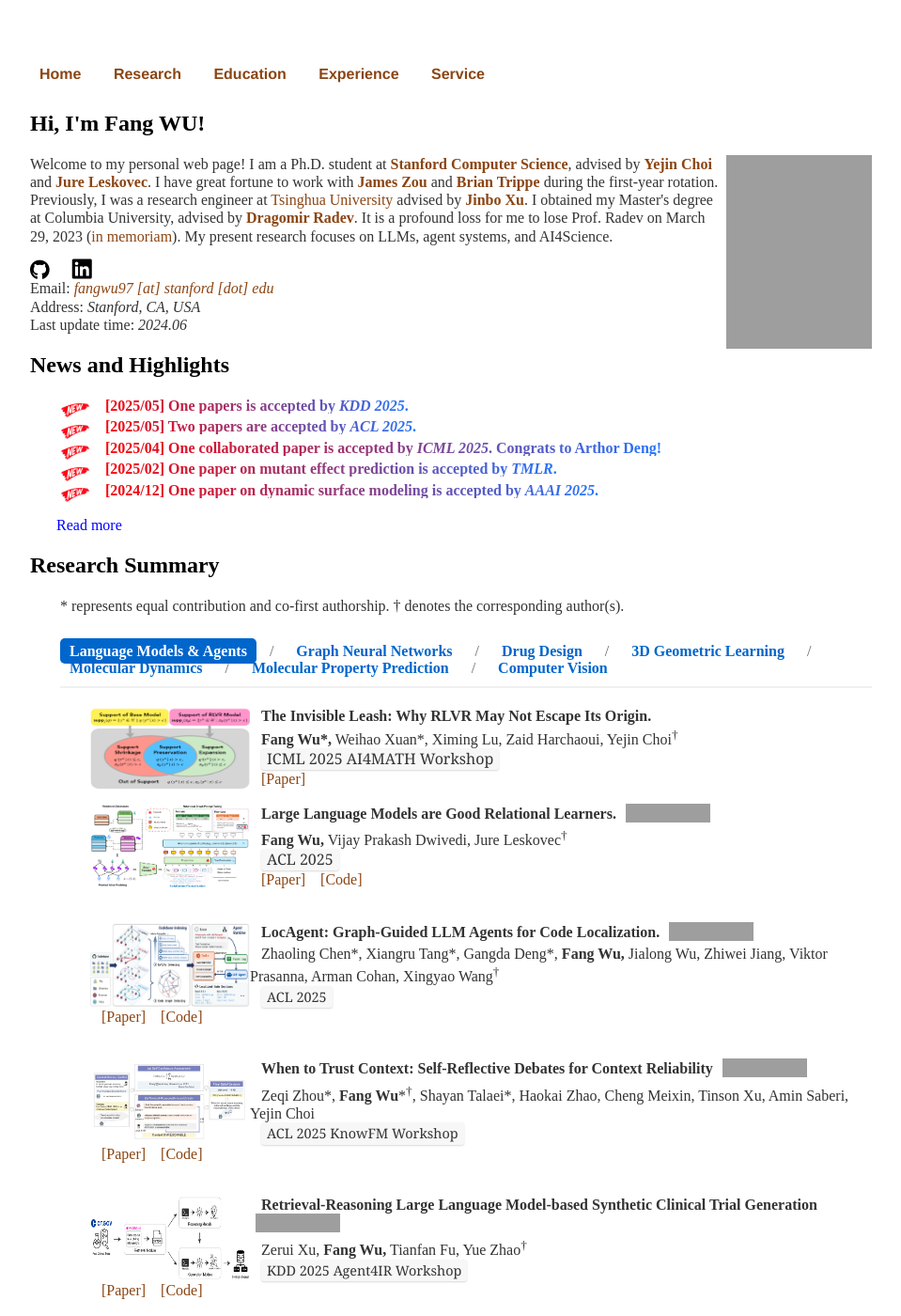
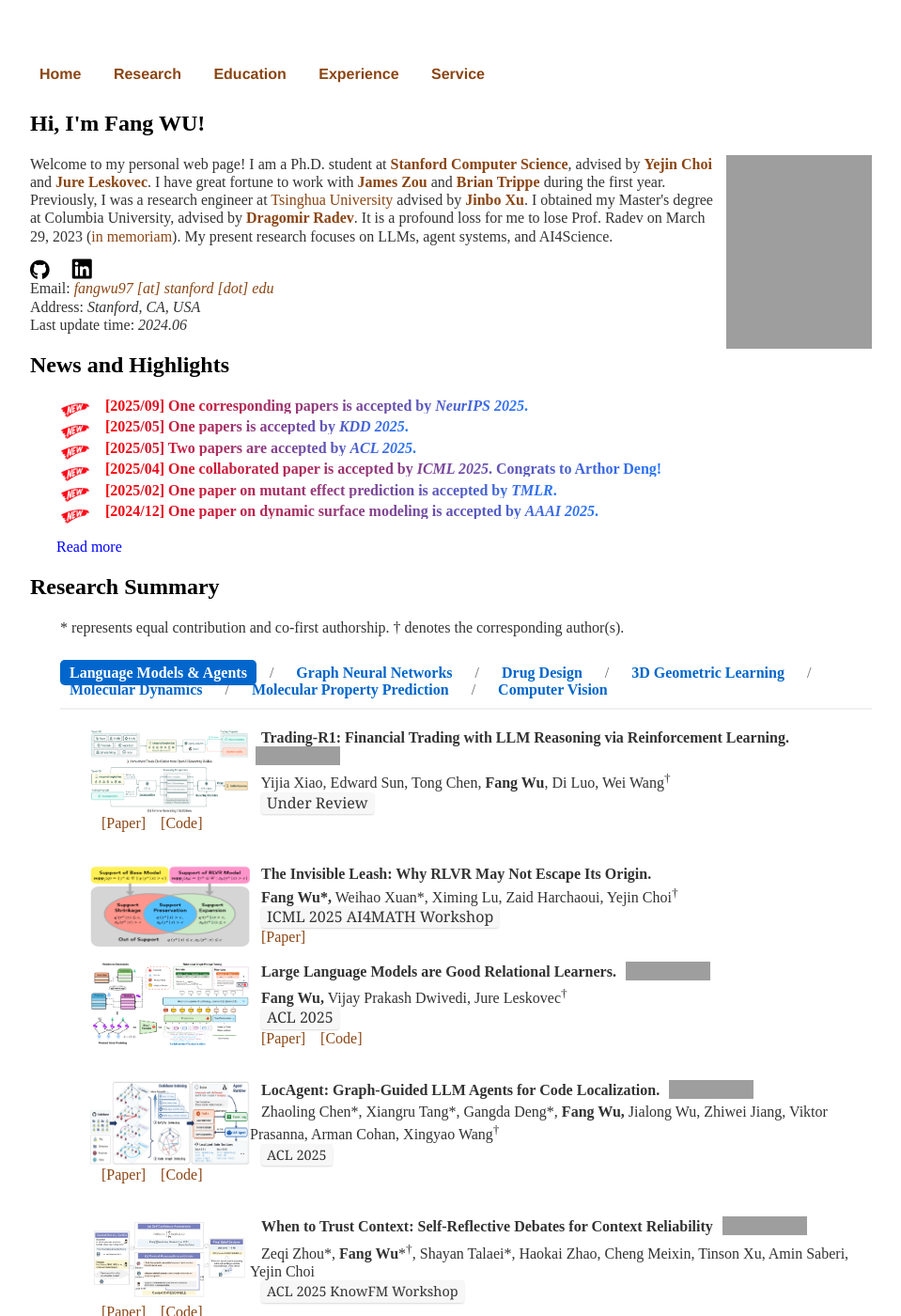
Before and after one commit to smiles724/smiles724.github.io, a Jekyll site: the page built from index.html, in a window 1280 px wide and 1400 px high. Shown: the whole window at 94% size, without its empty margins (160-1119 px from the left). Built offline with Jekyll 4.4.1, drawn with Linux system fonts in a browser that asks for light colours; nearby versions of some CDN libraries; a style sheet for code colours, icons or effects is not loaded; grey boxes are pictures that could not be loaded.

Commit message:
2025-08-21

```diff
--- a/index.html
+++ b/index.html
@@ -104,7 +104,7 @@
 	<h2>Hi, I'm Fang WU!</h2>
 	<p><img src="img/wu.jpg" align="right" alt="portrait" width="155" height="206"/>Welcome to my personal web page! I am a Ph.D. student at <a href="https://www.cs.stanford.edu/"><strong>Stanford Computer Science</strong></a>, advised by <a href=""><strong>Yejin Choi</strong></a> and
 		<a href="https://scholar.google.com/citations?user=Q_kKkIUAAAAJ&hl=en"><strong>Jure Leskovec</strong></a>. I have great fortune to work with <a href="https://www.james-zou.com/"><strong>James Zou</strong></a> and <a href="https://briantrippe.com/"><strong>Brian Trippe</strong></a>
-		during the first-year rotation.  Previously, I was a research engineer at <a href="https://air.tsinghua.edu.cn/en/">Tsinghua University</a> advised by <a href="https://home.ttic.edu/~jinbo/"><b>Jinbo Xu</b></a>. I obtained my Master's degree at Columbia University, advised by <a href="http://www.cs.yale.edu/homes/radev/"><strong>Dragomir Radev</strong></a>.
+		during the first year.  Previously, I was a research engineer at <a href="https://air.tsinghua.edu.cn/en/">Tsinghua University</a> advised by <a href="https://home.ttic.edu/~jinbo/"><b>Jinbo Xu</b></a>. I obtained my Master's degree at Columbia University, advised by <a href="http://www.cs.yale.edu/homes/radev/"><strong>Dragomir Radev</strong></a>.
 		It is a profound loss for me to lose Prof. Radev on March 29, 2023 (<a href="https://seas.yale.edu/news-events/news/memoriam-dragomir-radev-professor-computer-science">in memoriam</a>). My present research focuses on LLMs, agent systems, and AI4Science.
 		<!-- I am affiliated with the <a href="https://snap.stanford.edu/people.html"><strong>SNAP group</strong></a> at <a href="https://ai.stanford.edu/"><strong>SAIL</strong></a>.  -->
 	</p>
@@ -129,8 +129,9 @@
 	<h2><a name="news"></a>News and Highlights</h2>
 		<p style="margin-left: 2em;">
 			<img src="img/new.png" align="middle" width="32" height="15"/>
-			<b  style="background-image: linear-gradient(90deg,#ff0000 0,#2575fc); -webkit-background-clip: text; -webkit-text-fill-color: transparent;">
-			    &nbsp&nbsp [2025/05] One papers is accepted by <em>KDD 2025</em>. <br></b>
+			<b  style="background-image: linear-gradient(90deg,#ff0000 0,#2575fc); -webkit-background-clip: text; -webkit-text-fill-color: transparent;"> &nbsp&nbsp [2025/09] One corresponding papers is accepted by <em>NeurIPS 2025</em>. <br></b>
+			<img src="img/new.png" align="middle" width="32" height="15"/>
+			<b  style="background-image: linear-gradient(90deg,#ff0000 0,#2575fc); -webkit-background-clip: text; -webkit-text-fill-color: transparent;"> &nbsp&nbsp [2025/05] One papers is accepted by <em>KDD 2025</em>. <br></b>
 			<img src="img/new.png" align="middle" width="32" height="15"/>
 			<b  style="background-image: linear-gradient(90deg,#ff0000 0,#2575fc); -webkit-background-clip: text; -webkit-text-fill-color: transparent;">
 			    &nbsp&nbsp [2025/05] Two papers are accepted by <em>ACL 2025</em>. <br></b>
@@ -207,7 +208,18 @@
 
 	<div id="section-llm" class="topic-section">
 <!--	<h3 style="margin-left: 2em;">Large Language Models (LLMs)</h3>-->
-			<p style="margin-left: 4em;">
+		<p style="margin-left: 4em;">
+			<img src="img/paper/trading.png" align="left" width="170" height="90"/>
+			&nbsp&nbsp <b>Trading-R1: Financial Trading with LLM Reasoning via Reinforcement Learning.</b>
+			<span style="margin-left: 6px; vertical-align: middle;"> <img src="https://img.shields.io/github/stars/TauricResearch/Trading-R1?style=social" alt="GitHub stars"/></span> <br>
+			&nbsp&nbsp Yijia Xiao, Edward Sun, Tong Chen, <b>Fang Wu</b>, Di Luo, Wei Wang<sup>&dagger;</sup><br>
+			&nbsp&nbsp <span style="display: inline-block;background: #f7f7f7; color: #333333;padding: 2px 6px;border-radius: 3px;box-shadow: 0px 1px 2px rgba(0, 0, 0, 0.15); font-weight: normal;
+    		font-size: 1.0em; font-family: 'Georgia', 'Times New Roman', serif;">Under Review</span> <br>
+			&nbsp&nbsp <a href="https://www.arxiv.org/abs/2509.11420">[Paper]</a>
+			&nbsp&nbsp <a href="https://github.com/TauricResearch/Trading-R1">[Code]</a><br>
+			<br>
+		</p>
+		<p style="margin-left: 4em;">
 			<img src="img/paper/RLVR.png" align="left" width="170" height="90"/>
 			&nbsp&nbsp <b>The Invisible Leash: Why RLVR May Not Escape Its Origin.</b>  <br>
 			&nbsp&nbsp <b>Fang Wu*,</b> Weihao Xuan*, Ximing Lu, Zaid Harchaoui, Yejin Choi<sup>&dagger;</sup><br>
@@ -261,7 +273,7 @@
 			</span> <br>
 			&nbsp&nbsp Zerui Xu, <b>Fang Wu,</b> Tianfan Fu, Yue Zhao<sup>&dagger;</sup><br>
 			&nbsp&nbsp <span style="display: inline-block;background: #f7f7f7; color: #333333;padding: 2px 6px;border-radius: 3px;box-shadow: 0px 1px 2px rgba(0, 0, 0, 0.15); font-weight: normal;
-    		font-size: 0.9em; font-family: 'Georgia', 'Times New Roman', serif;">KDD 2025 Agent4IR Workshop</span><br>
+    		font-size: 0.9em; font-family: 'Georgia', 'Times New Roman', serif;">ACM BCB 2025, </span><br>
 			&nbsp&nbsp <a href="https://arxiv.org/abs/2410.12476">[Paper]</a>
 			&nbsp&nbsp <a href="https://github.com/XuZR3x/Retrieval_Reasoning_Clinical_Trial_Generation">[Code]</a> <br>
 			<br>
@@ -313,6 +325,19 @@
 
     <div id="section-drug" class="topic-section hidden">
 <!--	<h3 style="margin-left: 2em;">Deep Generative Models for Drug Design</h3>-->
+		<p style="margin-left: 4em;">
+			<img src="img/paper/pepbridge.png" align="left" width="170" height="90"/>
+			&nbsp&nbsp <b>Joint Design of Protein Surface and Structure Using a Diffusion Bridge Model. </b>
+			<span style="margin-left: 6px; vertical-align: middle;">
+			  <img src="" alt="GitHub stars"/>
+			</span> <br>
+			&nbsp&nbsp Guanlue Li, Xufeng Zhao, <b>Fang Wu,</b><sup>&dagger;</sup> , Soren Laue<sup>&dagger;</sup> <br>
+			&nbsp&nbsp <span style="display: inline-block;background: #f7f7f7; color: #333333;padding: 2px 6px;border-radius: 3px;box-shadow: 0px 1px 2px rgba(0, 0, 0, 0.15); font-weight: normal;
+    		font-size: 0.9em; font-family: 'Georgia', 'Times New Roman', serif;">NeurIPS 2025</span> <br>
+   			&nbsp&nbsp <a href="">[Paper]</a>
+			&nbsp&nbsp <a href="">[Code]</a><br>
+			<br>
+		</p>
 		<p style="margin-left: 4em;">
 			<img src="img/paper/d-flow.png" align="left" width="170" height="90"/>
 			&nbsp&nbsp <b>D-Flow: Multi-modality Flow Matching for D-peptide Design. </b>
@@ -405,7 +430,7 @@
 			&nbsp&nbsp <span style="display: inline-block;background: #f7f7f7; color: #333333;padding: 2px 6px;border-radius: 3px;box-shadow: 0px 1px 2px rgba(0, 0, 0, 0.15); font-weight: normal;
     		font-size: 0.9em; font-family: 'Georgia', 'Times New Roman', serif;">ICML 2025</span><br>
 			&nbsp&nbsp <a href="https://icml.cc/virtual/2025/poster/45926">[Paper]</a>
-			&nbsp&nbsp <a href="https://github.com/LDeng0205/ProtddG">[Code]</a> <br>
+			&nbsp&nbsp <a href="https://github.com/LDeng0205/StaB-ddG">[Code]</a> <br>
 			<br>
 		</p>
 		<p style="margin-left: 4em;">
```
Also changed, not shown: img/paper/pepbridge.png (added), img/paper/trading.png (added).
